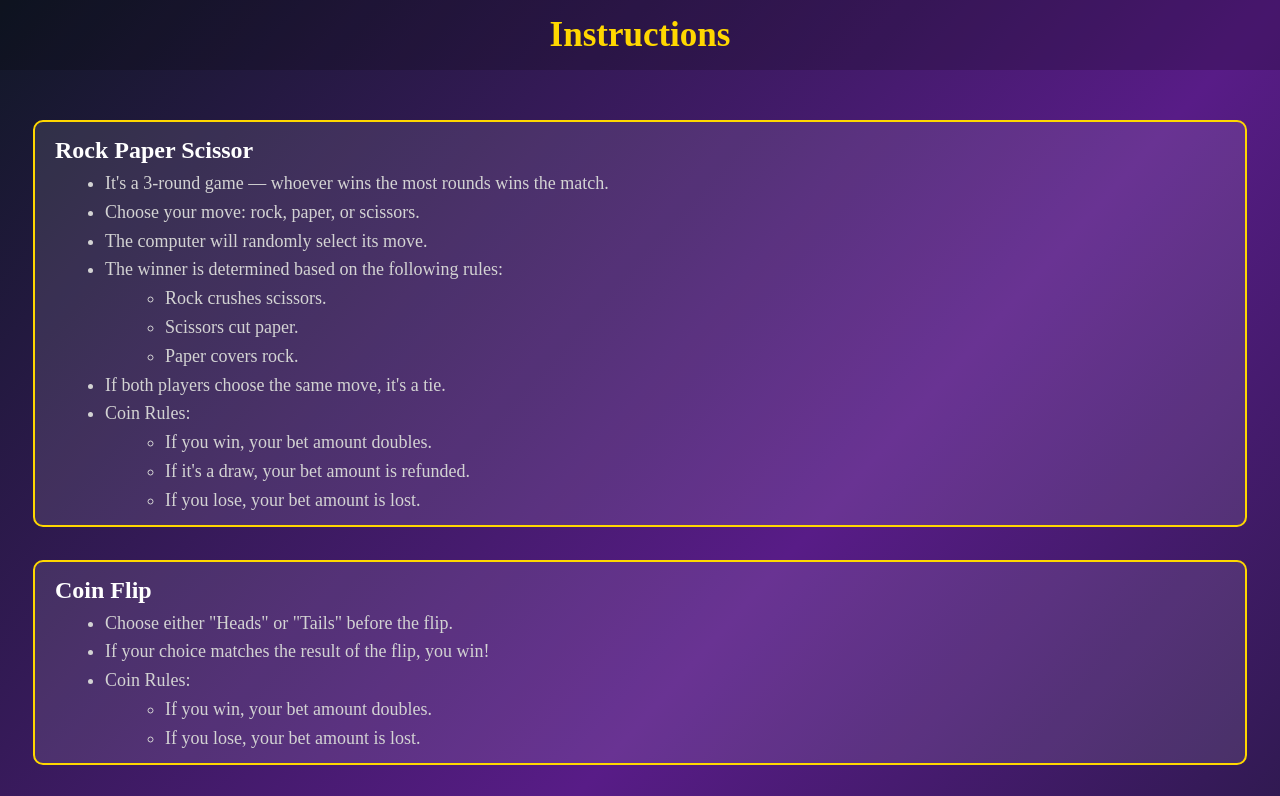
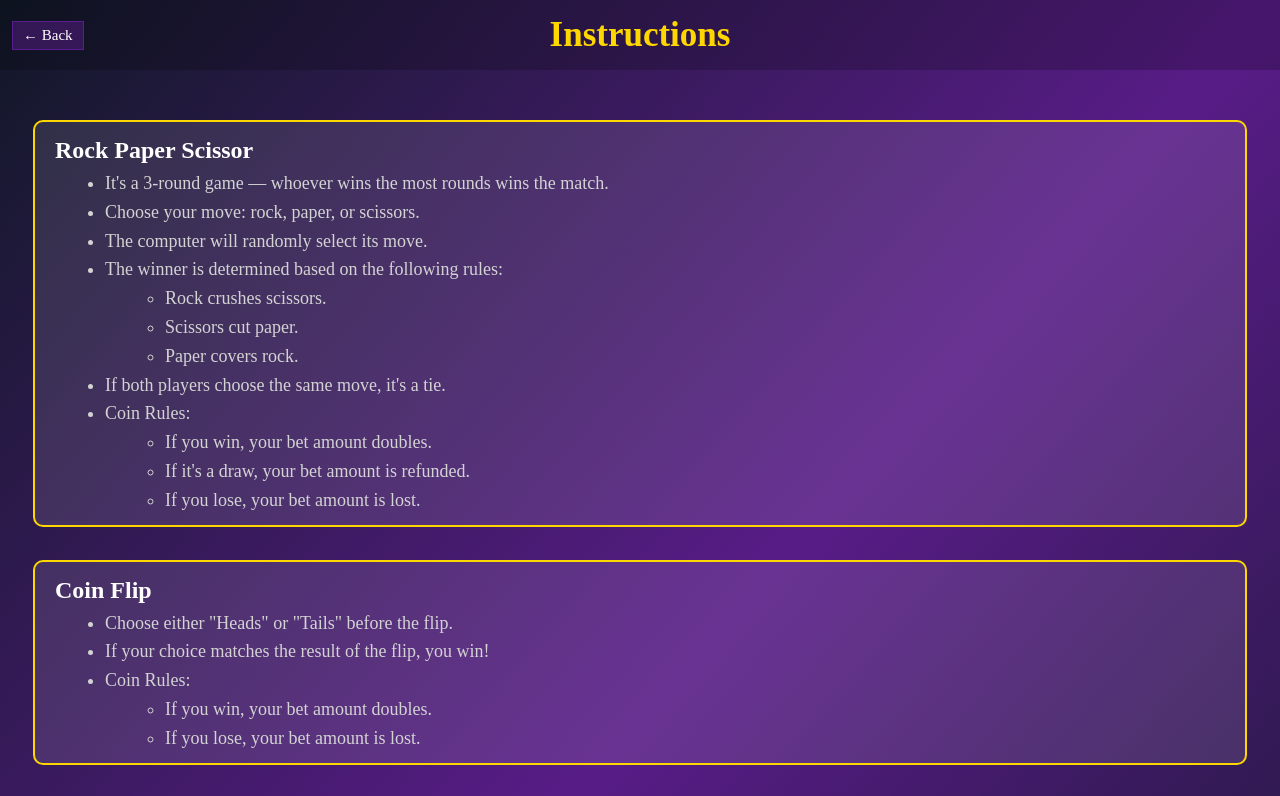
Before and after one commit to RaghavKhandelwal-25/Casino, a plain HTML site: page Instruction.html in a window 1280 px wide. Shown: the top 796 px of the page. Drawn offline with Linux system fonts and the light colour scheme.

Commit message:
back button added

```diff
--- a/7up-style.css
+++ b/7up-style.css
@@ -16,6 +16,25 @@
     flex-direction: row-reverse;
     /* justify-content: center; */
     align-items: center;
+}
+
+a{
+    color: white;
+    text-decoration: none;
+    font-size: 15px;
+    font-weight: 100;
+    position:absolute;
+    left: 12px;
+    border: 1px solid;
+    border-color: rgba(126, 34, 206, 0.5);
+    padding: 5px 10px;
+    background-color: rgba(88, 28, 135, 0.5);
+}
+
+a:hover{
+    background-color: rgba(126, 34, 206, 0.5);
+    transition: 0.3s;
+    border: 1px solid white;
 }
 
 #balance{
--- a/Instruction.html
+++ b/Instruction.html
@@ -9,7 +9,10 @@
 </head>
 
 <body>
-    <header>Instructions</header>
+    <header>
+        <a href="index.html">← Back</a>
+        <div >Instructions</div>
+    </header>
     <div class="box">
         <h2>Rock Paper Scissor</h2>
         <ul>
--- a/Instructions.css
+++ b/Instructions.css
@@ -46,3 +46,22 @@ ul,li{
     margin-left: 10px;
     line-height: 1.6;
 }
+
+a{
+    color: white;
+    text-decoration: none;
+    font-size: 15px;
+    font-weight: 100;
+    position:absolute;
+    left: 12px;
+    border: 1px solid;
+    border-color: rgba(126, 34, 206, 0.5);
+    padding: 5px 10px;
+    background-color: rgba(88, 28, 135, 0.5);
+}
+
+a:hover{
+    background-color: rgba(126, 34, 206, 0.5);
+    transition: 0.3s;
+    border: 1px solid white;
+}
--- a/coinflip-style.css
+++ b/coinflip-style.css
@@ -18,6 +18,25 @@
     flex-direction: row-reverse;
     /* justify-content: center; */
     align-items: center;
+}
+
+a{
+    color: white;
+    text-decoration: none;
+    font-size: 15px;
+    font-weight: 100;
+    position:absolute;
+    left: 12px;
+    border: 1px solid;
+    border-color: rgba(126, 34, 206, 0.5);
+    padding: 5px 10px;
+    background-color: rgba(88, 28, 135, 0.5);
+}
+
+a:hover{
+    background-color: rgba(126, 34, 206, 0.5);
+    transition: 0.3s;
+    border: 1px solid white;
 }
 
 #balance{
--- a/rps-style.css
+++ b/rps-style.css
@@ -20,6 +20,25 @@
     flex-direction: row-reverse;
     /* justify-content: center; */
     align-items: center;
+}
+
+a{
+    color: white;
+    text-decoration: none;
+    font-size: 15px;
+    font-weight: 100;
+    position:absolute;
+    left: 12px;
+    border: 1px solid;
+    border-color: rgba(126, 34, 206, 0.5);
+    padding: 5px 10px;
+    background-color: rgba(88, 28, 135, 0.5);
+}
+
+a:hover{
+    background-color: rgba(126, 34, 206, 0.5);
+    transition: 0.3s;
+    border: 1px solid white;
 }
 
 #balance{
--- a/ttt-style.css
+++ b/ttt-style.css
@@ -19,6 +19,25 @@
     /* justify-content: center; */
     align-items: center;
     flex-direction: row-reverse;
+}
+
+a{
+    color: white;
+    text-decoration: none;
+    font-size: 15px;
+    font-weight: 100;
+    position:absolute;
+    left: 12px;
+    border: 1px solid;
+    border-color: rgba(126, 34, 206, 0.5);
+    padding: 5px 10px;
+    background-color: rgba(88, 28, 135, 0.5);
+}
+
+a:hover{
+    background-color: rgba(126, 34, 206, 0.5);
+    transition: 0.3s;
+    border: 1px solid white;
 }
 
 #balance{
```
Also changed, not shown: 7up.html (+1 -1 lines), coinflip.html (+1 -1 lines), rps.html (+1 -0 lines), ttt.html (+1 -0 lines).
